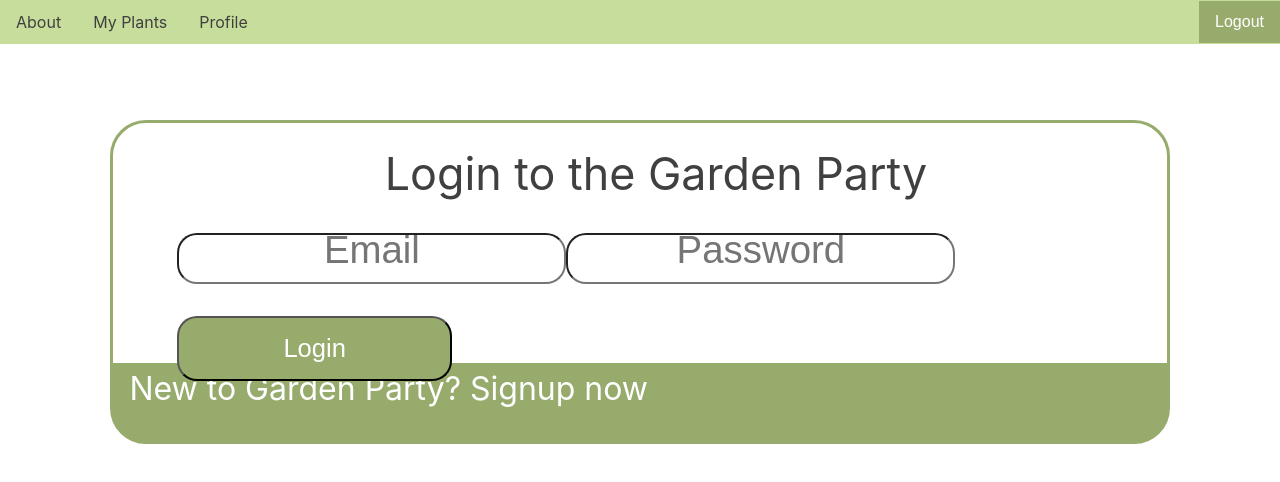
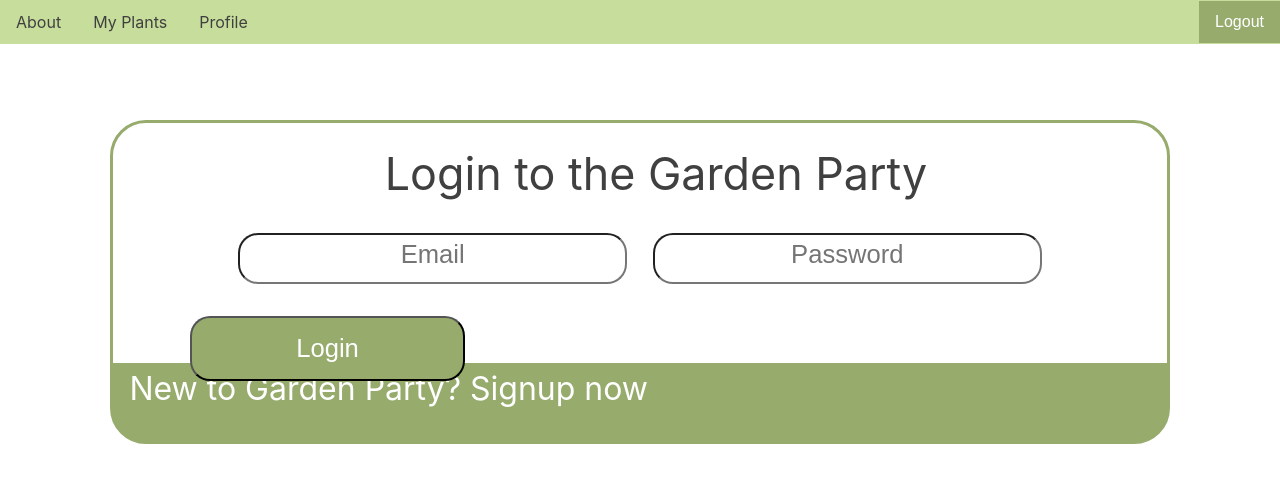
Before and after one commit to pirainogi/garden-pi-frontend, a React (Create React App) app: page /login in a window 1280 px wide. Shown: the top 482 px of the page. Built offline with nearby package versions, Linux system fonts and the light colour scheme; no server answers.

Commit message:
changed spacing of input fields

```diff
--- a/src/css/loginForm.css
+++ b/src/css/loginForm.css
@@ -25,6 +25,7 @@
 .login-row1 {
   padding-left: 5vw;
   padding-right: 5vw;
+  text-align: center
 }
 
 .login-row2 {
@@ -38,11 +39,19 @@
   padding-bottom: 2vh;
   margin-top: 4vh;
   border-radius: 20px;
+  display: inline-block;
+  margin-left: 1vw;
+  margin-right: 1vw;
 }
 
 .login-input input::placeholder {
   text-align: center;
-  font-size: 3vw;
+  font-size: 2vw;
+}
+
+.login-input input select textarea{
+  text-align: center;
+  font-size: 6vw;
 }
 
 .login-submit {
```
